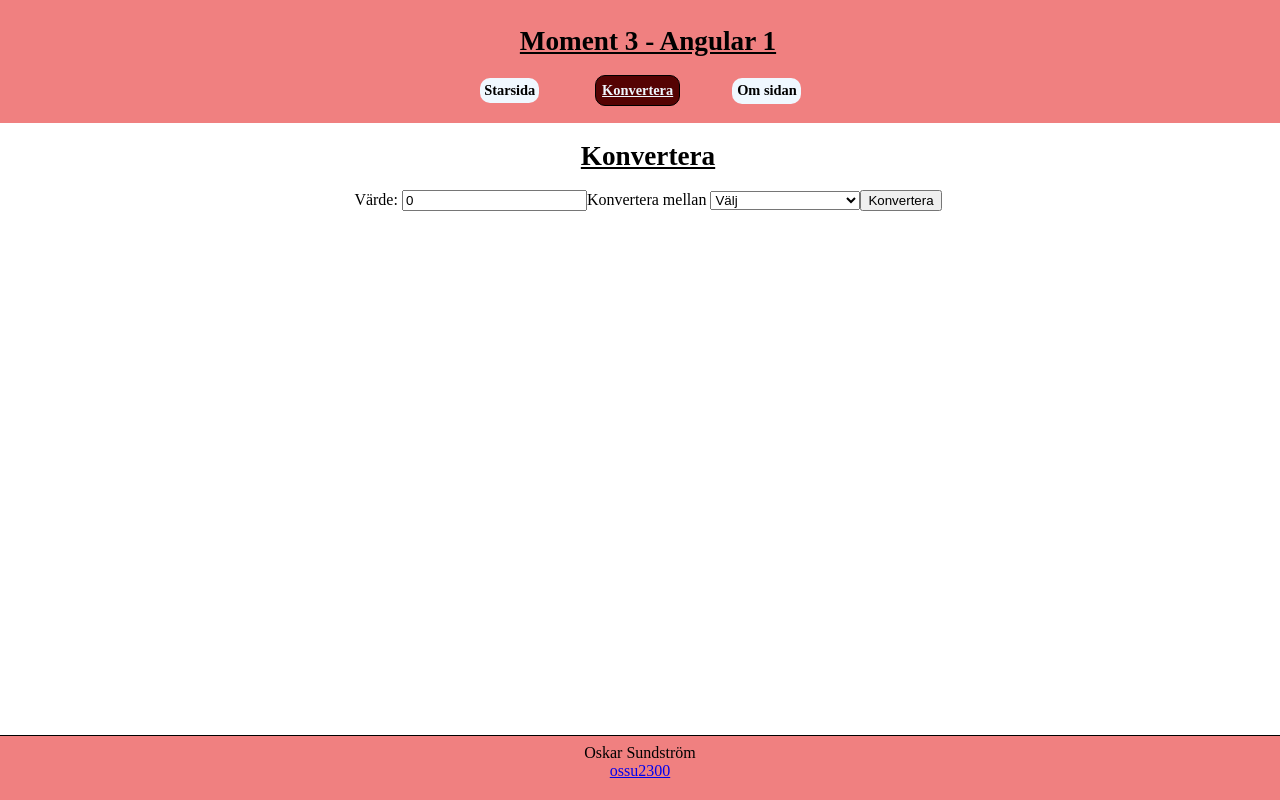
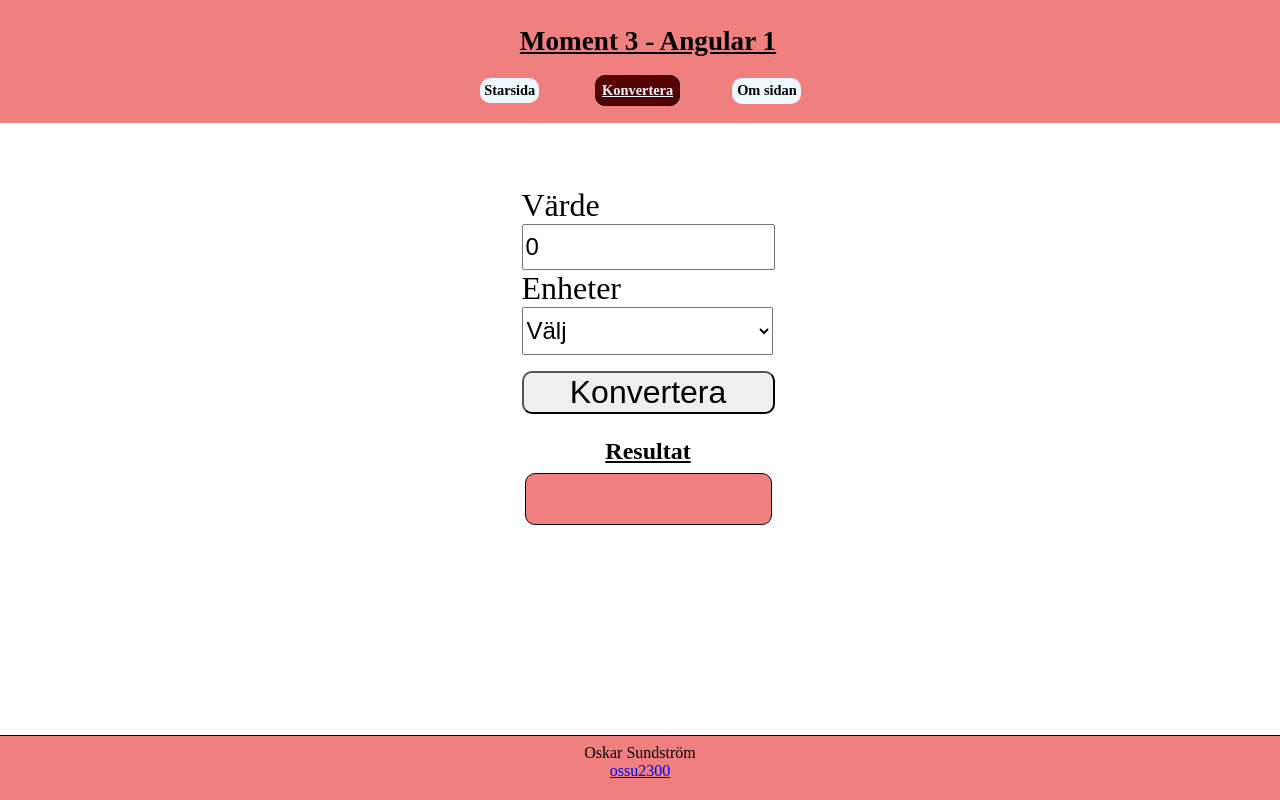
Before and after one commit to osundstrom/my-angular-app, an Angular app: page /convert in a window 1280 px wide. Built offline with nearby package versions, Linux system fonts and the light colour scheme.

Commit message:
uppdaterat styles convert

```diff
--- a/src/app/convert/convert.component.html
+++ b/src/app/convert/convert.component.html
@@ -1,10 +1,9 @@
-<h1>Konvertera</h1>
 
 <form name="form">
-    <label>Värde: </label>
+    <label>Värde </label>
         <input name="inputValue" [(ngModel)]="inputValue" type="number" > <!--Så värdet tas till convert.component.ts -->
 
-    <label for="convert">Konvertera mellan </label>
+    <label for="convert">Enheter </label>
         <select name="convert" id="convertId" [(ngModel)]="convertUnits" >  <!--Så värdet tas till convert.component.ts -->
             <option value="choose">Välj</option>
             <option value="meter"> Meter -> feet</option>
@@ -17,6 +16,8 @@
         <button (click)="convert()"> Konvertera </button> <!--vid click körs convert-->
 </form>
 
-<div id="results">
-    {{this.results}} <!--Skriver ut resultaten från convert.component.ts-->
+<div id="resultatP"><p>Resultat</p></div>
+
+<div id="resultsDiv" >
+    <div id="results">{{this.results}} </div><!--Skriver ut resultaten från convert.component.ts-->
 </div>
--- a/src/app/convert/convert.component.scss
+++ b/src/app/convert/convert.component.scss
@@ -0,0 +1,62 @@
+form{
+    display: flex;
+    flex-direction: column;
+    width: fit-content;
+    margin: 0 auto;
+    margin-top: 8vh;
+    label{
+        font-size: 200%;
+        text-align: left;
+    }
+    input{
+        height: 5vh;
+        font-size: 150%;
+        min-width: 245px;
+        width: 10vw;
+    }
+
+    select {
+        height: 6vh;
+        font-size: 150%;
+        width: fit-content;
+    }
+
+    button{
+        font-size: 200%;
+        margin-top: 2vh;
+        border-radius: 10px;
+    }
+
+    button:hover{
+        background-color: lightgreen;
+    }
+}
+
+#resultsDiv{
+    min-width: 245px;
+        width: 10vw;
+        margin: auto;
+        background-color: lightcoral;
+        height: 6vh;
+        min-height: 50px;
+        border: 1px solid black;
+        border-radius: 10px;
+
+#results{
+    font-size: 150%;
+    padding: 1%;
+    margin: 0 auto;
+    margin-top: 1.4vh;
+    font-weight: 900;
+    width: fit-content;
+
+}
+
+}
+
+#resultatP{
+    font-size: 150%;
+    text-decoration: underline;
+    font-weight: 600;
+    margin-bottom: -2vh;
+}
--- a/src/app/convert/convert.component.ts
+++ b/src/app/convert/convert.component.ts
@@ -13,6 +13,8 @@ export class ConvertComponent {
   convertUnits: string = "choose"; //Sätter startvärde
   results: any = ""; //Resultat är tomt samt any då jag har text + number
 
+
+
   convert(): void {
     switch(this.convertUnits){ //switch sats
       case ("choose"):  //Vid choose
@@ -20,7 +22,7 @@ export class ConvertComponent {
       break;
 
       case ("meter"):  //Vid meter tilll feet
-      this.results = (this.inputValue * 3.28) + " Feet"; //Beräkna
+      this.results = (this.inputValue * 3.28) + " Feet"; //Beräkna'
       break;
 
       case ("feet"):  //Vid feet till meter
@@ -37,7 +39,8 @@ export class ConvertComponent {
 
     }
 
+}
 
 
 
-}}
+}
```
